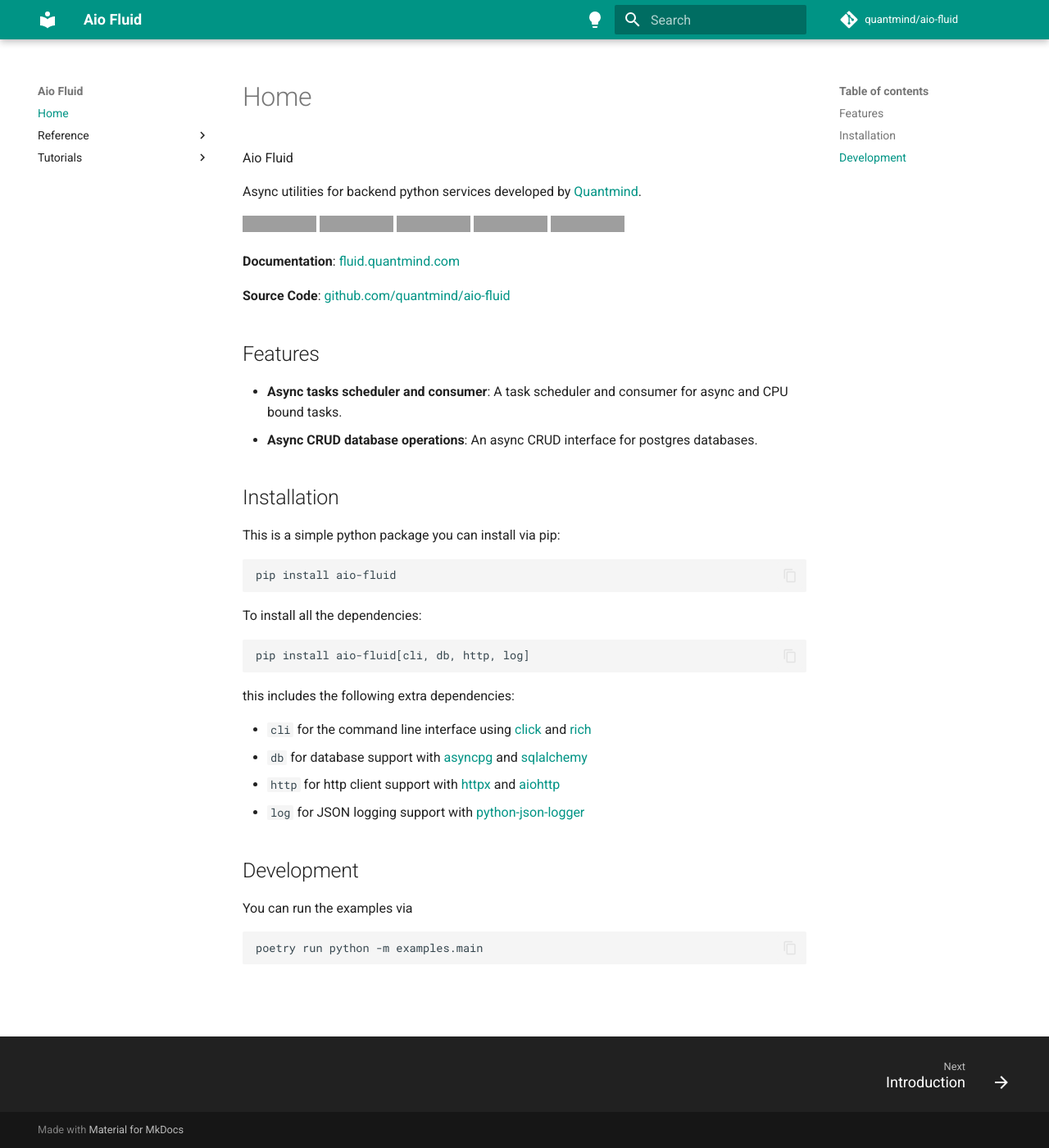
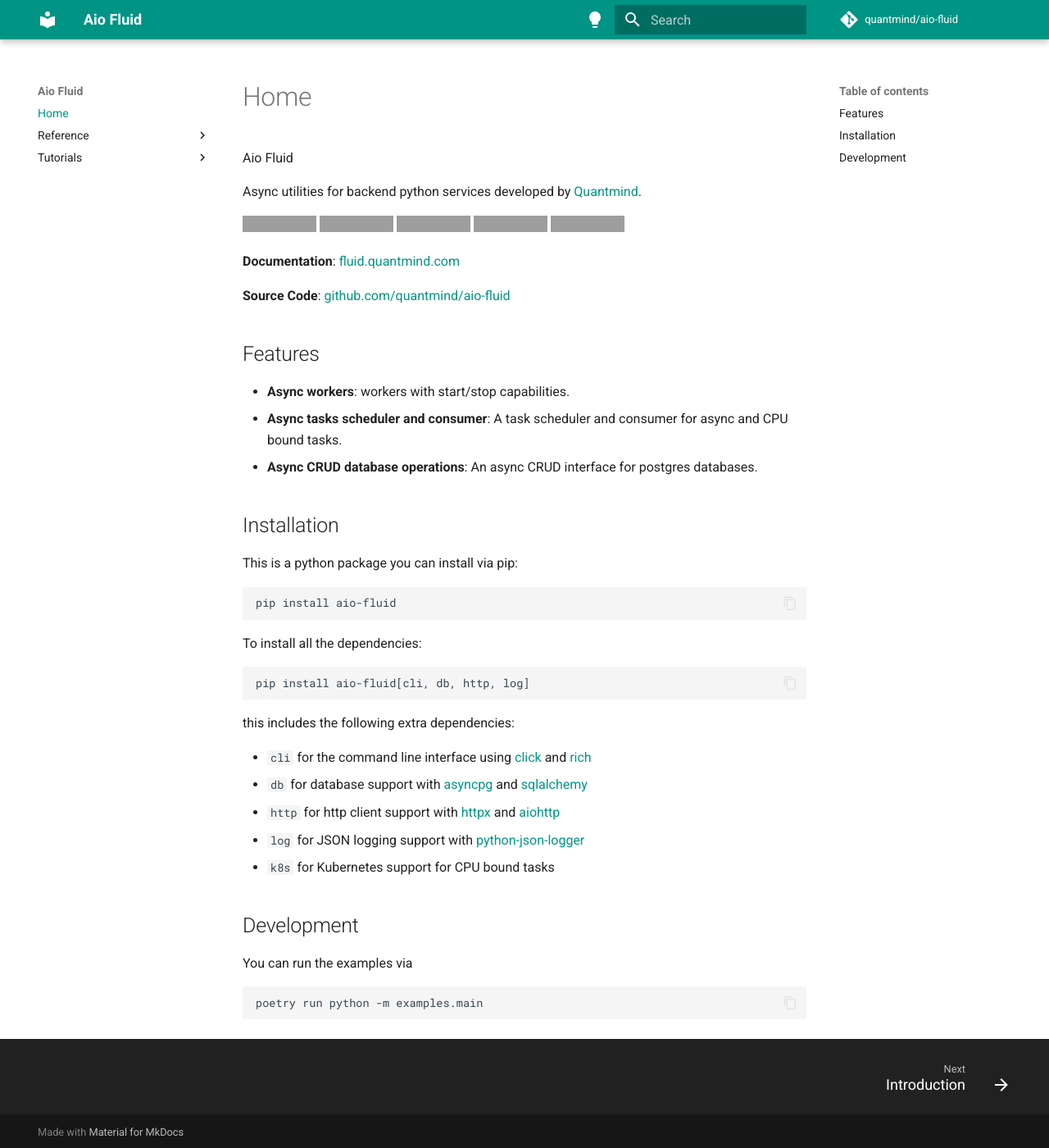
Before and after one commit to quantmind/aio-fluid, an MkDocs documentation site: the page built from docs/index.md, in a window 1280 px wide and 1400 px high. Shown: the whole window at 82% size. Built offline with MkDocs 1.6.1 and Material for MkDocs 9.7.7, drawn with Linux system fonts in a browser that asks for light colours; comment, search, counter and statistics services are not loaded; grey boxes are pictures that could not be loaded.

````diff
--- a/docs/index.md
+++ b/docs/index.md
@@ -15,12 +15,13 @@ Async utilities for backend python services developed by [Quantmind](https://qua
 
 ## Features
 
+- **Async workers**: workers with start/stop capabilities.
 - **Async tasks scheduler and consumer**: A task scheduler and consumer for async and CPU bound tasks.
 - **Async CRUD database operations**: An async CRUD interface for postgres databases.
 
 ## Installation
 
-This is a simple python package you can install via pip:
+This is a python package you can install via pip:
 
 ```
 pip install aio-fluid
@@ -37,7 +38,7 @@ this includes the following extra dependencies:
 - `db` for database support with [asyncpg](https://github.com/MagicStack/asyncpg) and [sqlalchemy](https://www.sqlalchemy.org/)
 - `http` for http client support with [httpx](https://www.python-httpx.org/) and [aiohttp](https://docs.aiohttp.org/en/stable/)
 - `log` for JSON logging support with [python-json-logger](https://github.com/madzak/python-json-logger)
-
+- `k8s` for Kubernetes support for CPU bound tasks
 
 ## Development
 
--- a/pyproject.toml
+++ b/pyproject.toml
@@ -90,9 +90,11 @@ http = [
 ]
 k8s = [
     "kubernetes",
-    "kubernetes-asyncio"
+    "kubernetes-asyncio",
+    "python-slugify"
 ]
 log = ["python-json-logger"]
+
 
 [build-system]
 requires = ["poetry-core>=1.0.0"]
````
Also changed, not shown: readme.md (+8 -3 lines), 1 other file.
